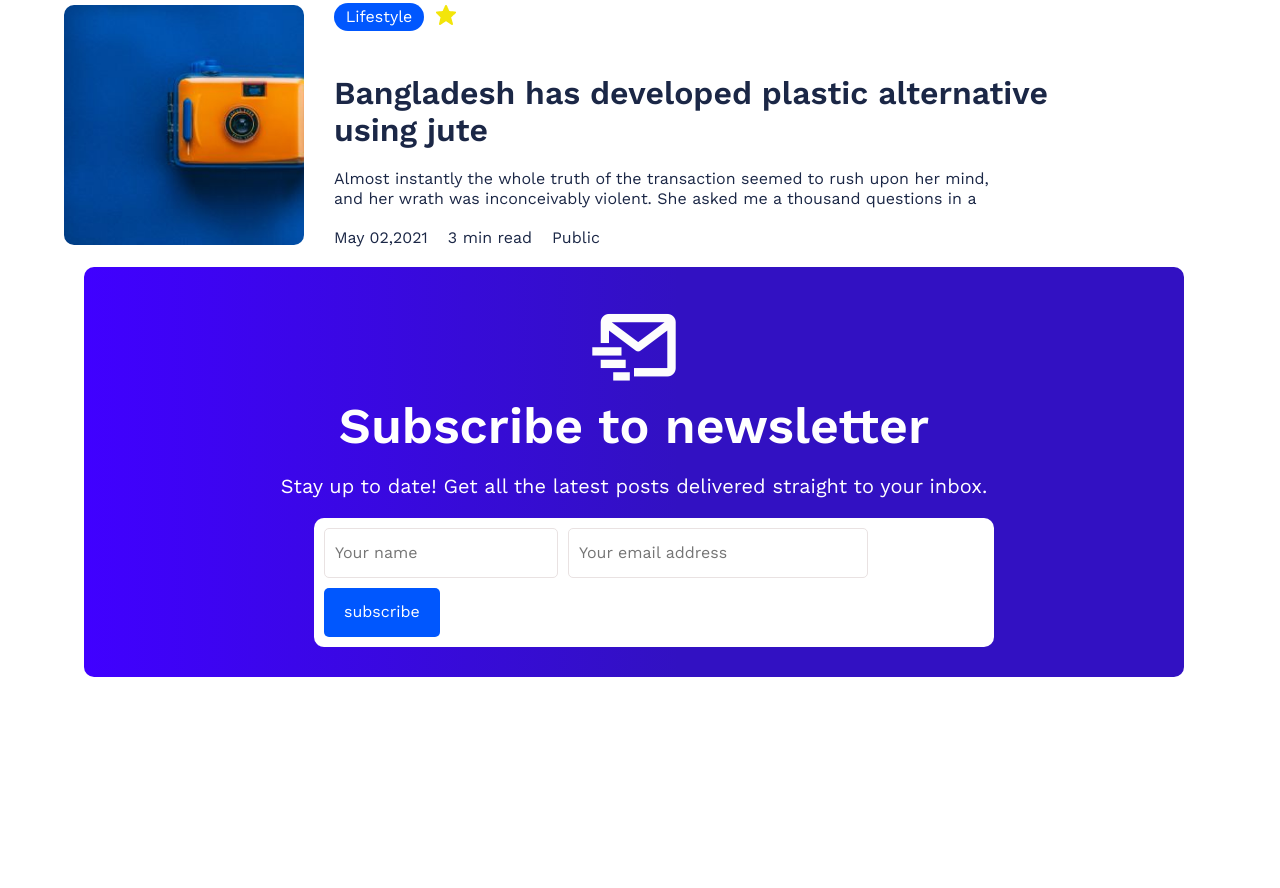
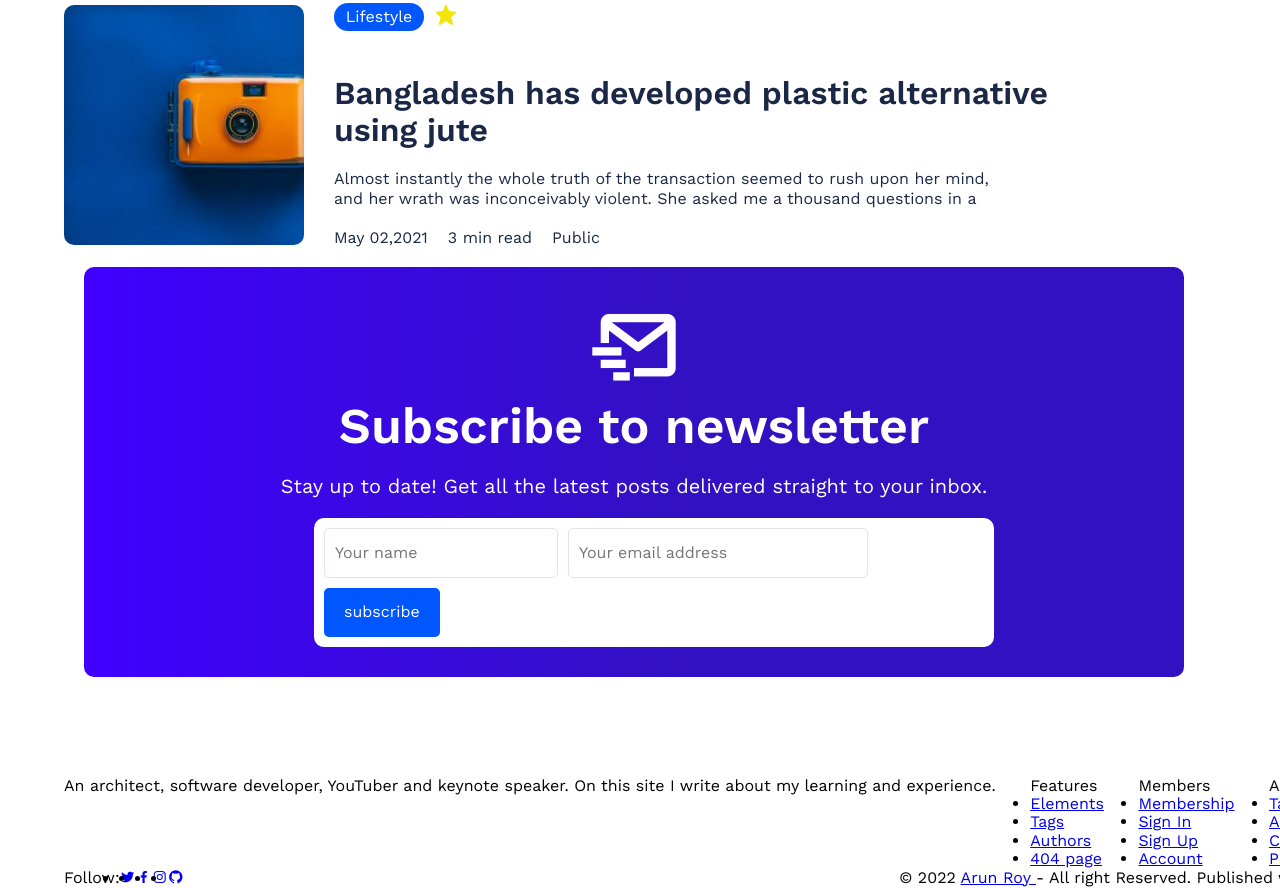
Before and after one commit to ArslanRadjabov/pre-finel-exam, a plain HTML site: page index.html in a window 1280 px wide. Shown: the part 2262-3150 px from the top of the page. Before the commit the page ends 3039 px from the top, so only its background shows below. Drawn offline with nearby package versions, Linux system fonts and the light colour scheme.

Commit message:
fulll-new

```diff
--- a/index.html
+++ b/index.html
@@ -223,11 +223,61 @@
            </div>
           </div>
        </aside>
-
       </div>
     </div>
     </section>
+    <footer id="site-footer">
+      <div class="container">
+        <div class="footer-inner row between">
+         <div class="footer-desc">
+           <a href="#"><div class="footer-logo"></div></a>
+           <p class="footer-text">An architect, software developer, YouTuber and keynote speaker. On this site I write about my learning and experience.</p>
 
+         </div>
+         <div class="footer-nav">
+           <p class="footer-title">Features</p>
+           <ul class="footer-lis style-none">
+             <li class="footer-item"><a href="#" class="footer-link">Elements</a></li>
+             <li class="footer-item"><a href="#" class="footer-link">Tags</a></li>
+             <li class="footer-item"><a href="#" class="footer-link">Authors</a></li>
+             <li class="footer-item"><a href="#" class="footer-link">404 page</a></li>
+           </ul>
+         </div>
+         <div class="footer-nav">
+           <p class="footer-title">Members</p>
+           <ul class="footer-lis style-none">
+             <li class="footer-item"><a href="#" class="footer-link">Membership</a></li>
+             <li class="footer-item"><a href="#" class="footer-link">Sign In</a></li>
+             <li class="footer-item"><a href="#" class="footer-link">Sign Up</a></li>
+             <li class="footer-item"><a href="#" class="footer-link">Account</a></li>
+           </ul>
+         </div>
+         <div class="footer-nav">
+           <p class="footer-title">About</p>
+           <ul class="footer-lis style-none">
+             <li class="footer-item"><a href="#" class="footer-link">Tag page</a></li>
+             <li class="footer-item"><a href="#" class="footer-link">Author page</a></li>
+             <li class="footer-item"><a href="#" class="footer-link">Contact</a></li>
+             <li class="footer-item"><a href="#" class="footer-link">Privacy</a></li>
+           </ul>
+         </div>
+        </div>
+        <div class="footer-end ">
+             <div class="row between">
+               <div class="socials row middle">
+                 <p class="socials-par">Follow:</p>
+                 <ul class="socials-list row middle style-none">
+                   <li class="socials-item"><a href="#" class="socials-link"><i class='bx bxl-twitter' ></i></a></li>
+                   <li class="socials-item"><a href="#" class="socials-link"><i class='bx bxl-facebook'></i></a></li>
+                   <li class="socials-item"><a href="#" class="socials-link"><i class='bx bxl-instagram' ></i></a></li>
+                   <li class="socials-item"><a href="#" class="socials-link"><i class='bx bxl-github' ></i></a></li>
+                 </ul>
+               </div>
+               <p class="copyright">© 2022 <a class="arun" href="#">Arun Roy </a> - All right Reserved. Published with Ghost</p>
+             </div>
+        </div>
+      </div>
+    </footer>
   <script src="js/main.js"></script>
 </body>
 
```
